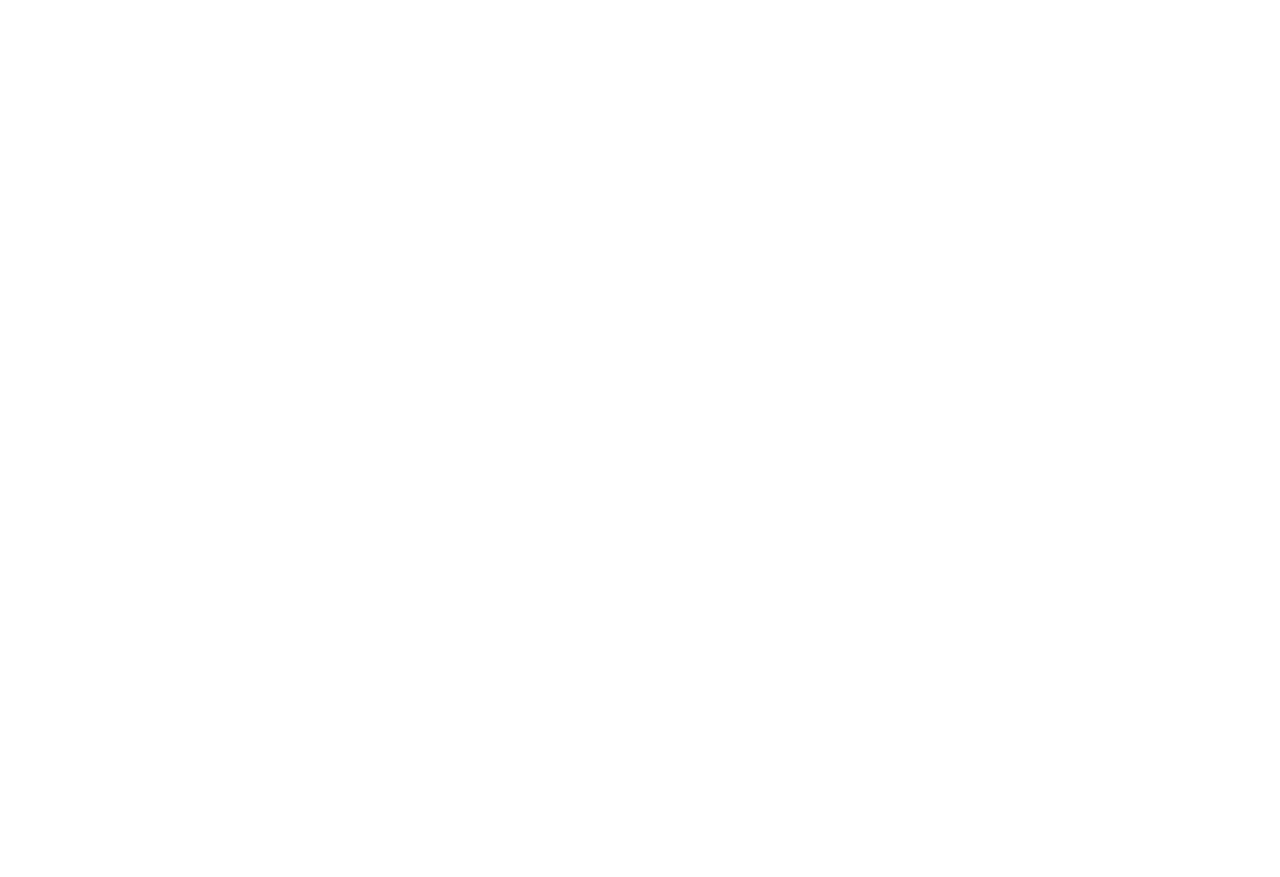
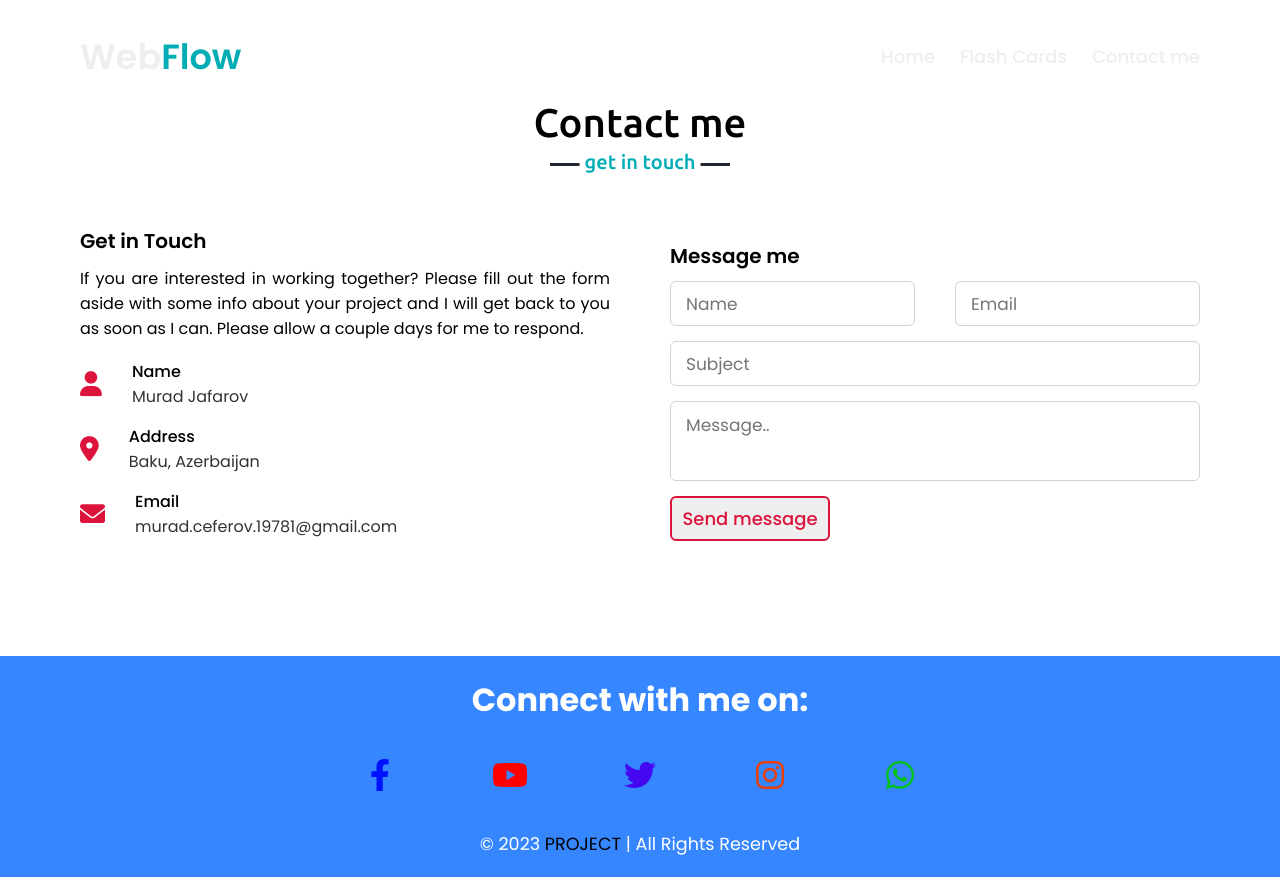
Before and after one commit to RockaHelller/Flashcard-project-Webmobile, a React (Vite) app: page /contact in a window 1280 px wide. Before the commit this address had no page. Before the commit the page ends 800 px from the top, so only its background shows below. Built offline with nearby package versions, Linux system fonts and the light colour scheme.

Commit message:
contact is partially created(design on react)

```diff
--- a/src/App.jsx
+++ b/src/App.jsx
@@ -2,6 +2,7 @@
 import Home from "./pages/Home";
 import "./App.css";
 import Layout from "./components/Layout";
+import Contact from "./pages/Contact";
 
 function App() {
   return (
@@ -9,6 +10,7 @@
       <Routes>
         <Route element={<Layout />}>
           <Route path="/" element={<Home />} />
+          <Route path="/contact" element={<Contact />} />
         </Route>
       </Routes>
     </>
--- /dev/null
+++ b/src/pages/Contact/contact.css
@@ -0,0 +1,98 @@
+input,
+textarea {
+  caret-color: red;
+}
+.contact .title::after {
+  content: "get in touch";
+}
+.contact .contact-content .column {
+  width: calc(50% - 30px);
+}
+.contact .contact-content .text {
+  font-size: 20px;
+  font-weight: 600;
+  margin-bottom: 10px;
+}
+.contact .contact-content .left p {
+  text-align: justify;
+}
+.contact .contact-content .left .icons {
+  margin: 10px 0;
+}
+.contact .contact-content .row {
+  display: flex;
+  height: 65px;
+  align-items: center;
+}
+.contact .contact-content .row .info {
+  margin-left: 30px;
+}
+.contact .contact-content .row i {
+  font-size: 25px;
+  color: crimson;
+}
+.contact .contact-content .info .head {
+  font-weight: 500;
+}
+.contact .contact-content .info .sub-title {
+  color: #333;
+}
+.contact .right form .fields {
+  gap: 30px;
+  display: flex;
+}
+.contact .right form .field,
+.contact .right form .fields .field {
+  height: 45px;
+  width: 100%;
+  margin-bottom: 15px;
+}
+.contact .right form .textarea {
+  height: 80px;
+  width: 100%;
+}
+.contact .right form .name {
+  margin-right: 10px;
+}
+.contact .right form .field input,
+.contact .right form .textarea textarea {
+  height: 100%;
+  width: 100%;
+  border: 1px solid lightgrey;
+  border-radius: 6px;
+  outline: none;
+  padding: 0 15px;
+  font-size: 17px;
+  font-family: "Poppins", sans-serif;
+  transition: all 0.3s ease;
+}
+.contact .right form .field input:focus,
+.contact .right form .textarea textarea:focus {
+  border-color: #b3b3b3;
+}
+.contact .right form .textarea textarea {
+  padding-top: 10px;
+  resize: none;
+}
+.contact .right form .button-area {
+  display: flex;
+  align-items: center;
+}
+.right form .button-area button {
+  color: crimson;
+  display: block;
+  width: 160px !important;
+  height: 45px;
+  outline: none;
+  font-size: 18px;
+  font-weight: 500;
+  border-radius: 6px;
+  cursor: pointer;
+  flex-wrap: nowrap;
+  border: 2px solid crimson;
+  transition: all 0.3s ease-in-out;
+}
+.right form .button-area button:hover {
+  color: white;
+  background: crimson;
+}
--- /dev/null
+++ b/src/pages/Contact/index.jsx
@@ -0,0 +1,74 @@
+import "./contact.css";
+
+const Contact = () => {
+  return (
+    <section className="contact" id="contact">
+      <div className="max-width">
+        <h2 className="title">Contact me</h2>
+        <div className="contact-content">
+          <div className="column left">
+            <div className="text">Get in Touch</div>
+            <p>
+              If you are interested in working together? Please fill out the
+              form aside with some info about your project and I will get back
+              to you as soon as I can. Please allow a couple days for me to
+              respond.
+            </p>
+            <div className="icons">
+              <div className="row">
+                <i className="fas fa-user"></i>
+                <div className="info">
+                  <div className="head">Name</div>
+                  <div className="sub-title">Murad Jafarov</div>
+                </div>
+              </div>
+              <div className="row">
+                <i className="fas fa-map-marker-alt"></i>
+                <div className="info">
+                  <div className="head">Address</div>
+                  <div className="sub-title">Baku, Azerbaijan</div>
+                </div>
+              </div>
+              <div className="row">
+                <i className="fas fa-envelope"></i>
+                <div className="info">
+                  <div className="head">Email</div>
+                  <div className="sub-title">murad.ceferov.19781@gmail.com</div>
+                </div>
+              </div>
+            </div>
+          </div>
+          <div className="column right">
+            <div className="text">Message me</div>
+            <form action="#">
+              <div className="fields">
+                <div className="field name">
+                  <input type="text" placeholder="Name" required />
+                </div>
+                <div className="field email">
+                  <input type="email" placeholder="Email" required />
+                </div>
+              </div>
+              <div className="field">
+                <input type="text" placeholder="Subject" required />
+              </div>
+              <div className="field textarea">
+                <textarea
+                  cols="30"
+                  rows="10"
+                  placeholder="Message.."
+                  required
+                ></textarea>
+              </div>
+              <div className="button-area">
+                <button type="submit">Send message</button>
+              </div>
+            </form>
+          </div>
+        </div>
+      </div>
+    </section>
+  );
+};
+
+export default Contact;
```
